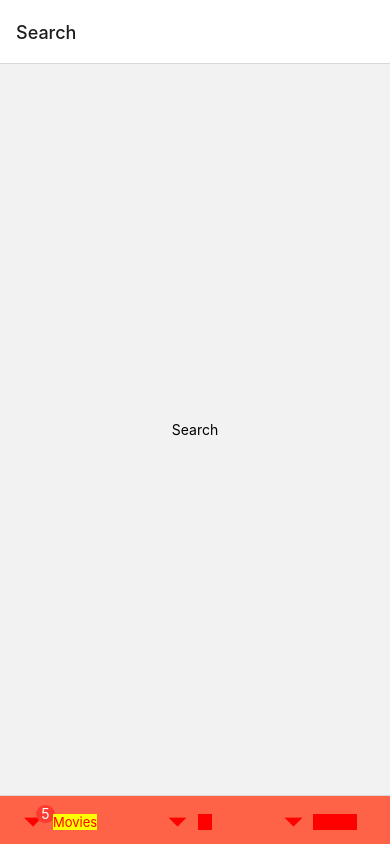
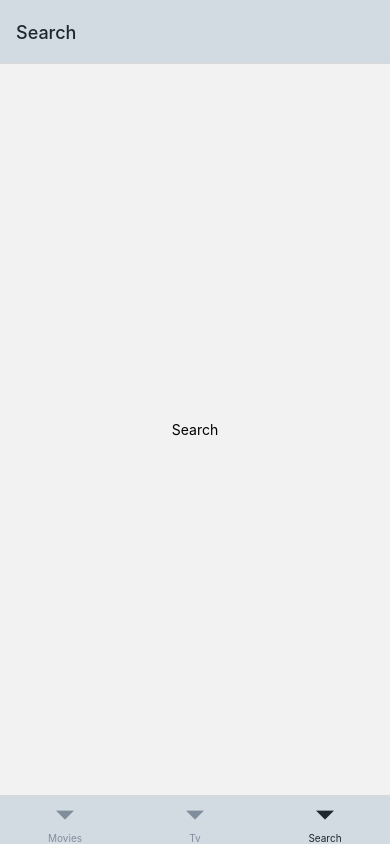
Before and after one commit to GUAJEGUICHAN/NomadreactNativeP1, a React Native app: screen / in a window 390 px wide. Built offline with nearby package versions, Linux system fonts and the light colour scheme.

Commit message:
⭐️ 2.7 [구현] 다크모드 useColorScheme로 현재 다크모드인지 아닌지 확인하고 거기에 따라서 color를 설정

```diff
--- a/navigation/Tabs.jsx
+++ b/navigation/Tabs.jsx
@@ -1,5 +1,10 @@
 import { createBottomTabNavigator } from '@react-navigation/bottom-tabs';
 import React from 'react';
+import { useColorScheme } from 'react-native';
+
+import {
+  BLACK_COLOR, WHITE_COLOR, GRAY_COLOR, LIGHT_GRAY_COLOR,
+} from '../colors';
 
 import Movie from '../screens/Movie';
 import Search from '../screens/Search';
@@ -8,31 +13,30 @@ import Tv from '../screens/Tv';
 const Tab = createBottomTabNavigator();
 
 export default function Tabs() {
+  const isDark = useColorScheme() === 'dark';
+  console.log(isDark);
+
   return (
     <Tab.Navigator
       initialRouteName="Search"
       screenOptions={{
-        tabBarLabelStyle: {
-          backgroundColor: 'red',
+        headerStyle: {
+          backgroundColor: isDark ? BLACK_COLOR : WHITE_COLOR,
         },
-        tabBarLabelPosition: 'beside-icon',
-        tabBarActiveTintColor: 'red',
-        tabBarInactiveTintColor: 'red',
+        headerTitleStyle: {
+          color: isDark ? WHITE_COLOR : BLACK_COLOR,
+        },
         tabBarStyle: {
-          backgroundColor: 'tomato'
-        }
-      }
-      }
+          backgroundColor: isDark ? BLACK_COLOR : WHITE_COLOR,
+        },
+        tabBarActiveTintColor: isDark ? WHITE_COLOR : BLACK_COLOR,
+        tabBarInactiveTintColor: LIGHT_GRAY_COLOR,
+
+      }}
     >
       <Tab.Screen
         name="Movies"
         component={Movie}
-        options={{
-          tabBarLabelStyle: {
-            backgroundColor: 'yellow',
-          },
-          tabBarBadge: '5'
-        }}
       />
       <Tab.Screen name="Tv" component={Tv} />
       <Tab.Screen name="Search" component={Search} />
```
